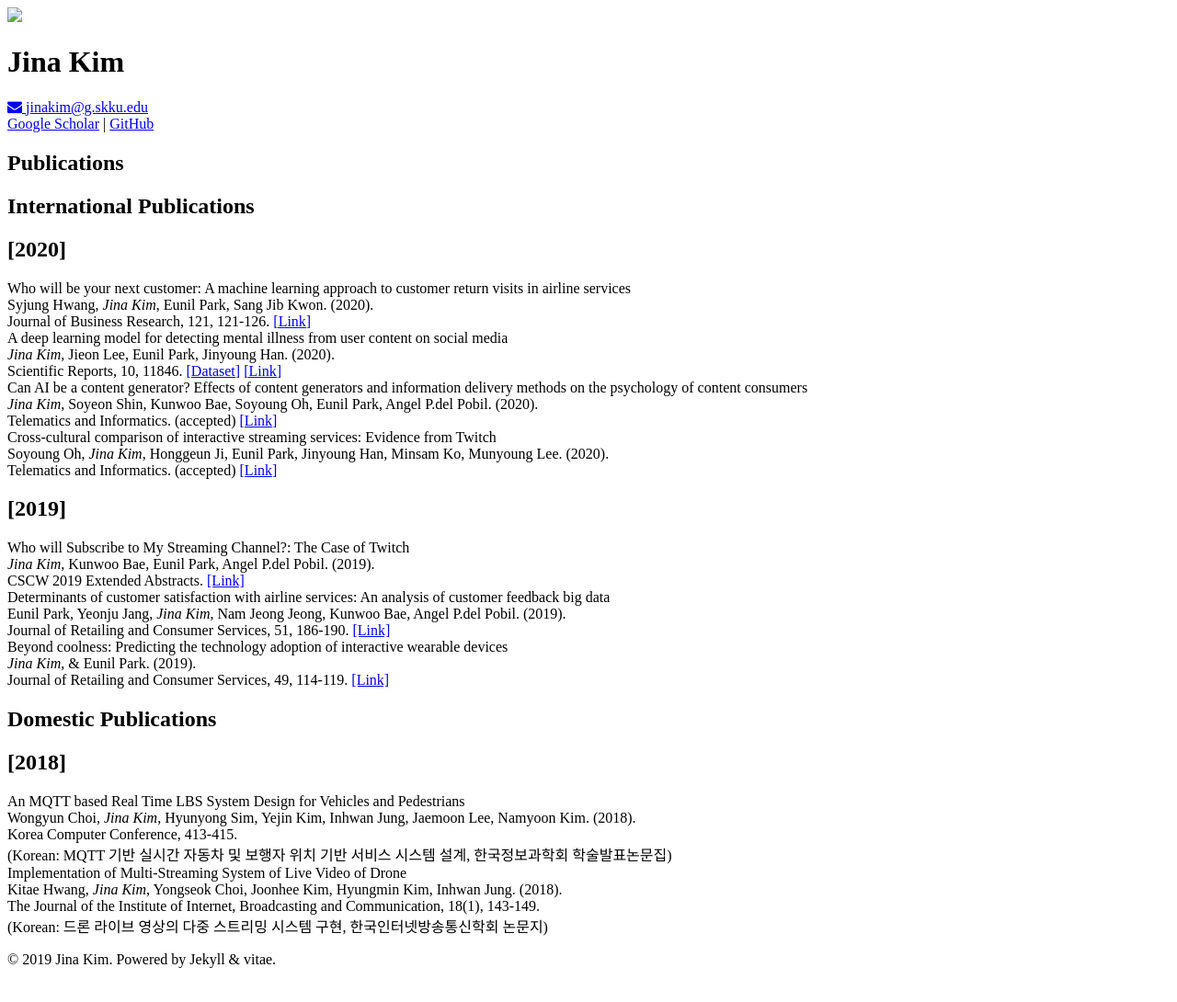
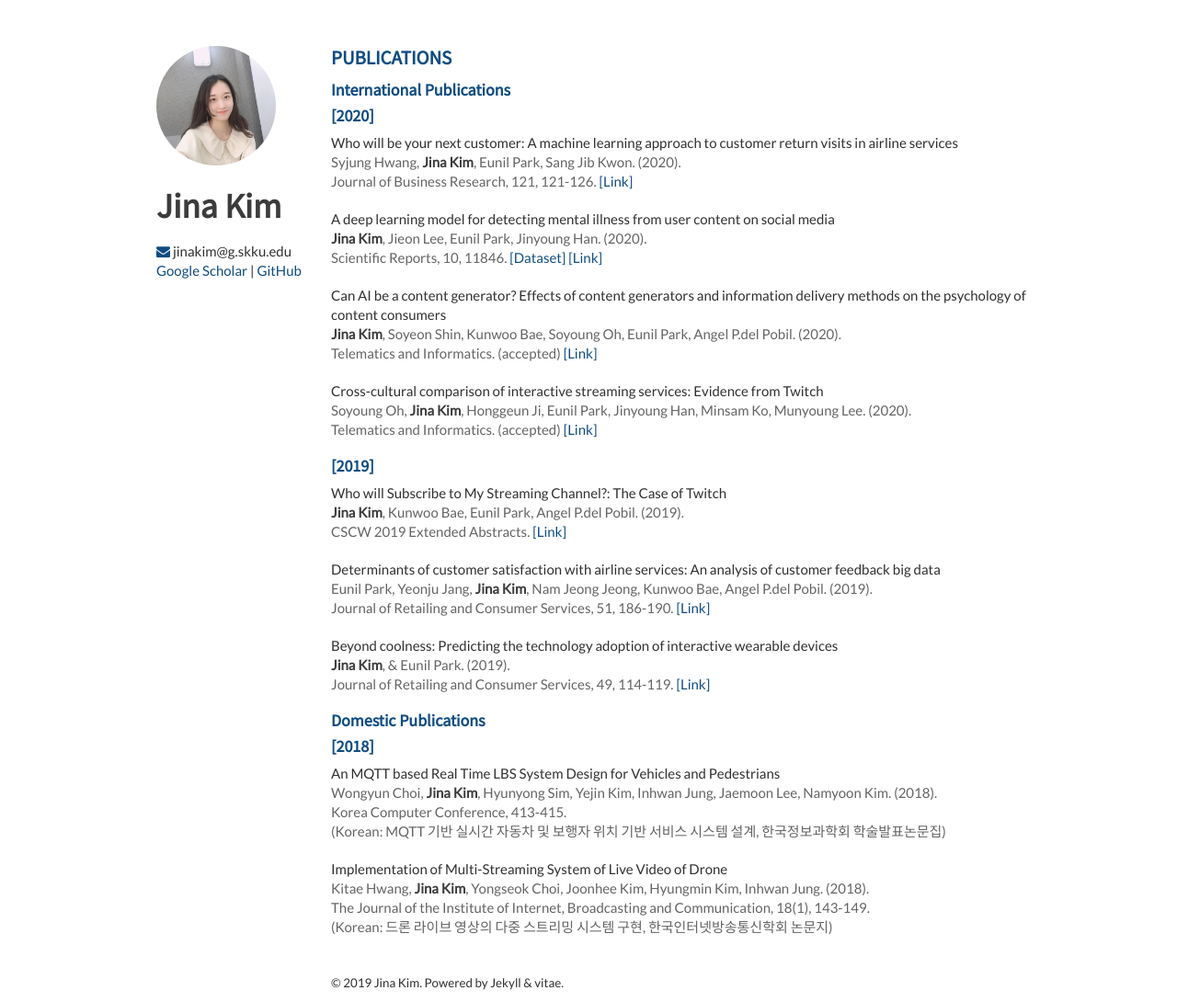
Before and after one commit to Jina-Kim/Jina-Kim.github.io, a Jekyll site: the page built from publications/index.html, in a window 1280 px wide. Shown: the whole page at 92% size. Built offline with Jekyll 4.4.1, drawn with Linux system fonts in a browser that asks for light colours; nearby versions of some CDN libraries; before the commit the page ends 1069 px from its top, so only the background shows below that.

Commit message:
Update layout.html

```diff
--- a/_layouts/layout.html
+++ b/_layouts/layout.html
@@ -3,27 +3,27 @@
 <head>
     <meta charset="utf-8">
     <title>{{ site.title }}</title>
-    <meta name="description" content="{{ site.name }}'s Résumé">
-    <meta name="author" content="{{ site.name }} @{{ site.twitter }}">
+    <meta name="description" content="{{ site.name }}'s Homepage">
+    <meta name="author" content="{{ site.name }}">
 
     <meta name="viewport" content="width=device-width, initial-scale=1, maximum-scale=1">
 
     <link href="https://fonts.googleapis.com/css?family=Lato|Open+Sans|Source+Sans+Pro&display=swap" rel="stylesheet">
-    <link rel="stylesheet" href="{{ site.baseurl }}static/css/base.css">
-    <link rel="stylesheet" href="{{ site.baseurl }}static/css/skeleton.css">
-    <link rel="stylesheet" href="{{ site.baseurl }}static/css/layout.css">
+    <link rel="stylesheet" href="{{ site.website_full }}static/css/base.css">
+    <link rel="stylesheet" href="{{ site.website_full }}static/css/skeleton.css">
+    <link rel="stylesheet" href="{{ site.website_full }}static/css/layout.css">
     <link rel="stylesheet" href="//maxcdn.bootstrapcdn.com/font-awesome/4.4.0/css/font-awesome.min.css">
 
     <!--[if lt IE 9]>
     <script src="http://html5shim.googlecode.com/svn/trunk/html5.js"></script>
     <![endif]-->
 
-    <link rel="shortcut icon" href="{{ site.baseurl }}static/img/favicon.ico">
+    <link rel="shortcut icon" href="{{ site.website_full }}static/img/favicon.ico">
 </head>
 <body>
 <div class="container">
     <header class="three columns">
-        <img src="{{ site.baseurl }}static/img/profile.jpg" class="me">
+        <img src="{{ site.website_full }}static/img/profile.jpg" class="me">
         <h1>{{ site.name }}</h1>
 
         <p>
--- a/_layouts/projects.html
+++ b/_layouts/projects.html
@@ -4,7 +4,7 @@
     <meta charset="utf-8">
     <title>{{ site.title }}</title>
     <meta name="description" content="{{ site.name }}'s Project">
-    <meta name="author" content="{{ site.name }} @{{ site.twitter }}">
+    <meta name="author" content="{{ site.name }}">
 
     <meta name="viewport" content="width=device-width, initial-scale=1, maximum-scale=1">
 
```
